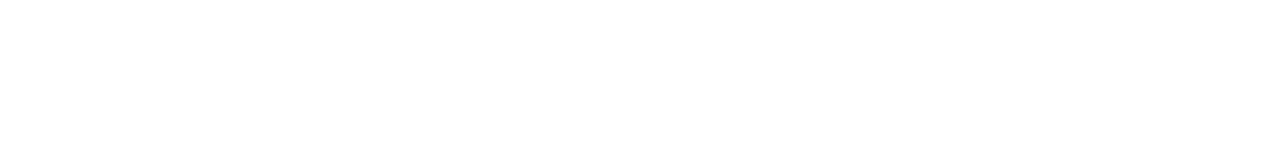
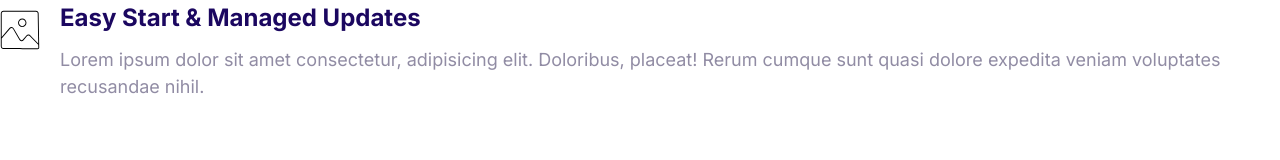
Before and after one commit to YuanShao01/webFirstProject, a plain HTML site: page index.html in a window 1280 px wide. Drawn offline with Linux system fonts and the light colour scheme.

Commit message:
Built the media component

```diff
--- a/CSS/stytles.css
+++ b/CSS/stytles.css
@@ -359,3 +359,21 @@ a {
     font-size: 1.7rem;
   }
 }
+
+/* Media */
+
+.media {
+  display: flex;
+}
+
+.media__title {
+  margin-top: 0;
+}
+
+.media__body {
+  margin: 0 2rem;
+}
+
+.media__image {
+  margin-top: 1rem;
+}
--- a/index.html
+++ b/index.html
@@ -14,5 +14,21 @@
     <link rel="stylesheet" href="CSS/normalize.css" />
     <link rel="stylesheet" href="CSS/stytles.css" />
   </head>
-  <body></body>
+  <body>
+    <div class="media">
+      <div class="media__image">
+        <svg class="icon icon--primary">
+          <use xlink:href="images/sprite.svg#snap"></use>
+        </svg>
+      </div>
+      <div class="media__body">
+        <h3 class="media__title">Easy Start & Managed Updates</h3>
+        <p>
+          Lorem ipsum dolor sit amet consectetur, adipisicing elit. Doloribus,
+          placeat! Rerum cumque sunt quasi dolore expedita veniam voluptates
+          recusandae nihil.
+        </p>
+      </div>
+    </div>
+  </body>
 </html>
```
Also changed, not shown: components/media.html (added, +15 -0 lines).
